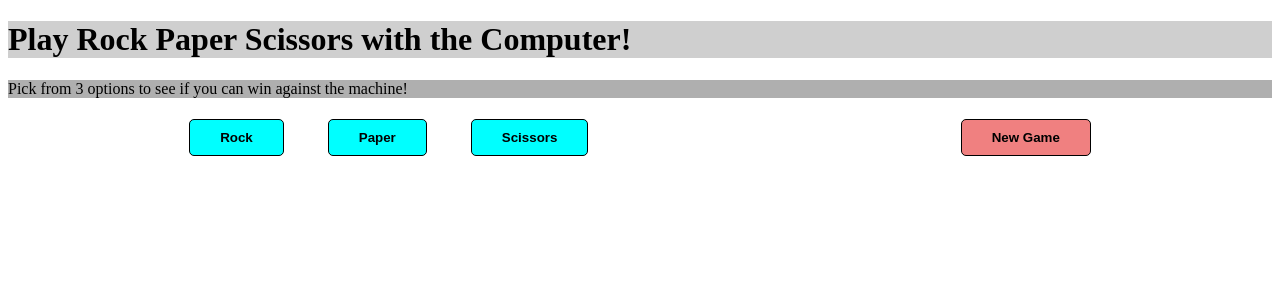
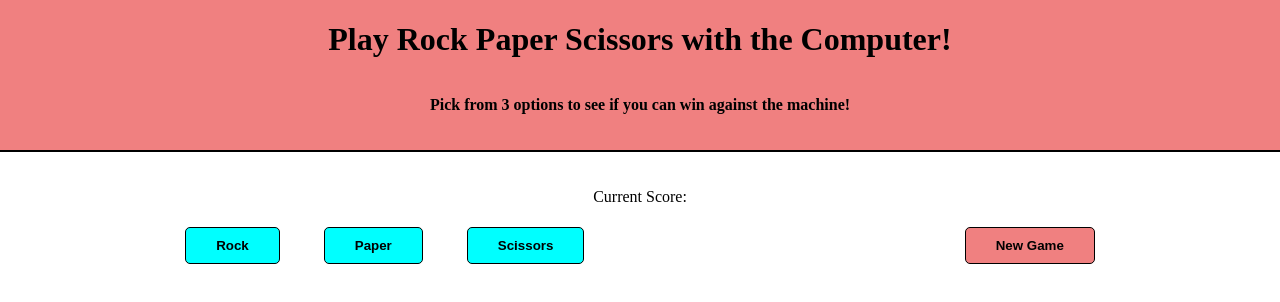
Before and after one commit to Scanceptic/odin-rock-paper-scissors, a plain HTML site: page index.html in a window 1280 px wide. Drawn offline with Linux system fonts and the light colour scheme.

Commit message:
Add styling to header

```diff
--- a/index.html
+++ b/index.html
@@ -7,8 +7,14 @@
         <title>Rock Paper Scissors</title>
     </head>
     <body>
-        <h1>Play Rock Paper Scissors with the Computer!</h1>
-        <p>Pick from 3 options to see if you can win against the machine!</p>
+        <div class="intro">
+            <h1>Play Rock Paper Scissors with the Computer!</h1>
+            <p>Pick from 3 options to see if you can win against the machine!</p>
+        </div>
+        <div class="score">
+            <p>Current Score: </p>
+            <p id="score"></p>
+        </div>
         <div class="buttons">
             <div class="buttons-left">
                 <button id="rock">Rock</button>
--- a/script.js
+++ b/script.js
@@ -36,7 +36,6 @@ const playRound = function(humanChoice, computerChoice) {
                     computerScore++;
                     break;
                 case "Scissors":
-                    //console.log("Scissors");
                     results.appendChild(createResult("You Win! Rock beats Scissors!"));
                     humanScore++;
                     break;
@@ -75,7 +74,9 @@ const playRound = function(humanChoice, computerChoice) {
     }
 }
 
+const updateScore = function() {
 
+}
 
 const rock = document.querySelector("#rock");
 const paper = document.querySelector("#paper");
--- a/style.css
+++ b/style.css
@@ -1,9 +1,26 @@
-h1 {
-    background-color: #CFCFCF;
+body {
+    margin: 0;
+    padding: 0;
+    display: flex;
+    flex-direction: column;
+    justify-content: center;
 }
 
-p {
-    background-color: #AFAFAF;
+.intro {
+    background-color: lightcoral;
+    font-weight: 700;
+    border-bottom: 2px solid black;
+    padding-bottom: 20px;
+    margin-bottom: 20px;
+    display: flex;
+    flex-direction: column;
+    align-items: center;
+}
+
+.score {
+    display: flex;
+    justify-content: center;
+    align-items: center;
 }
 
 .buttons {
```
